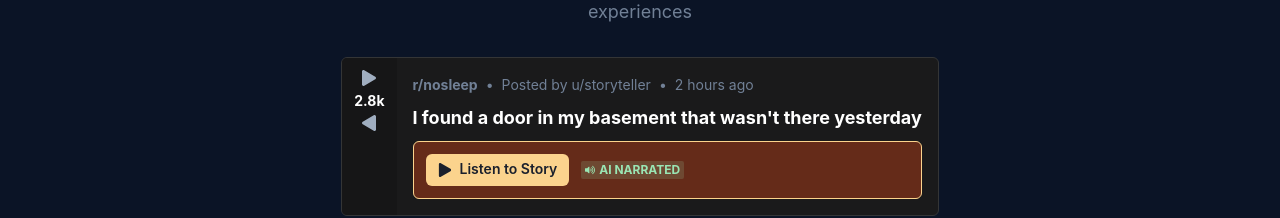
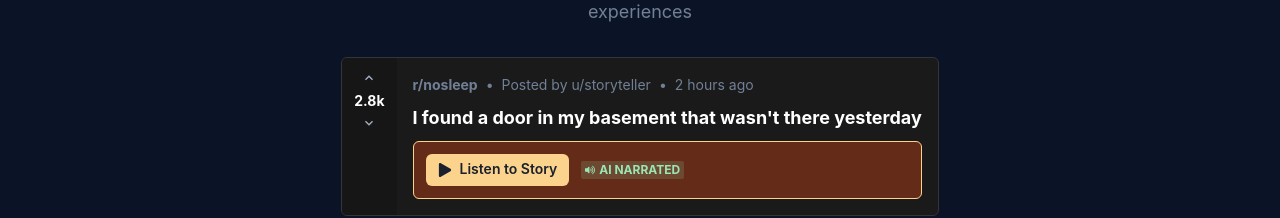
Before and after one commit to codejedi-ai/Threadist-Vite, a React (Vite) app: page / in a window 1280 px wide. Shown: the part 671-889 px from the top of the page. Built offline with nearby package versions, Linux system fonts and the light colour scheme.

Commit message:
Fix vote arrows on landing page story preview

```diff
--- a/src/pages/Landing.tsx
+++ b/src/pages/Landing.tsx
@@ -17,6 +17,7 @@
   useDisclosure,
 } from '@chakra-ui/react';
 import { FaPlay, FaVolumeUp, FaReddit, FaRocket, FaUsers, FaClock } from 'react-icons/fa';
+import { ChevronUpIcon, ChevronDownIcon } from '@chakra-ui/icons';
 import { Link as RouterLink } from 'react-router-dom';
 import { useAuth0 } from '@auth0/auth0-react';
 import LoginButton from '../components/auth/LoginButton';
@@ -65,9 +66,9 @@
           bg={useColorModeValue('gray.50', '#161617')}
           minW="50px"
         >
-          <Icon as={FaPlay} color="gray.400" />
+          <ChevronUpIcon color="gray.400" />
           <Text fontSize="sm" fontWeight="bold">2.8k</Text>
-          <Icon as={FaPlay} color="gray.400" transform="rotate(180deg)" />
+          <ChevronDownIcon color="gray.400" />
         </VStack>
         <VStack flex={1} align="stretch" spacing={3} p={4}>
           <HStack spacing={2} fontSize="sm" color="gray.500">
```
